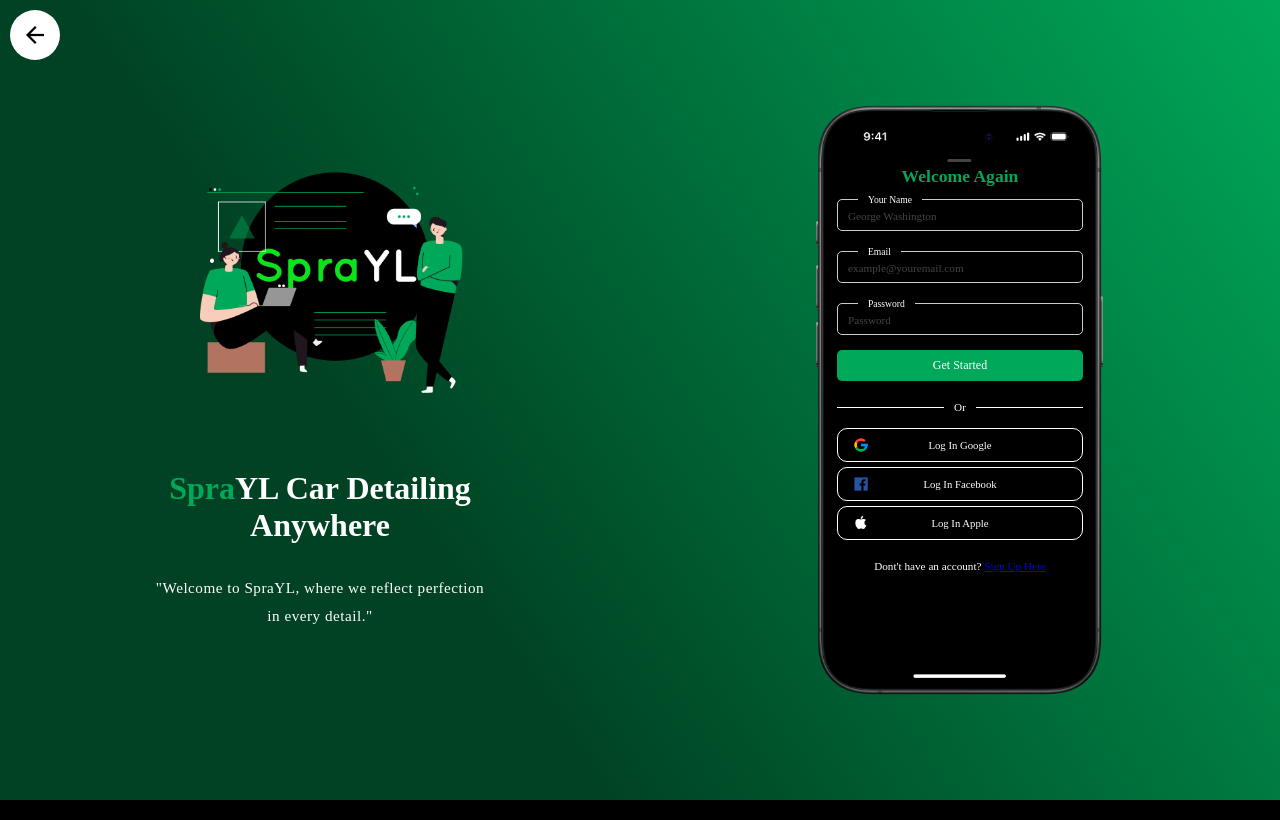
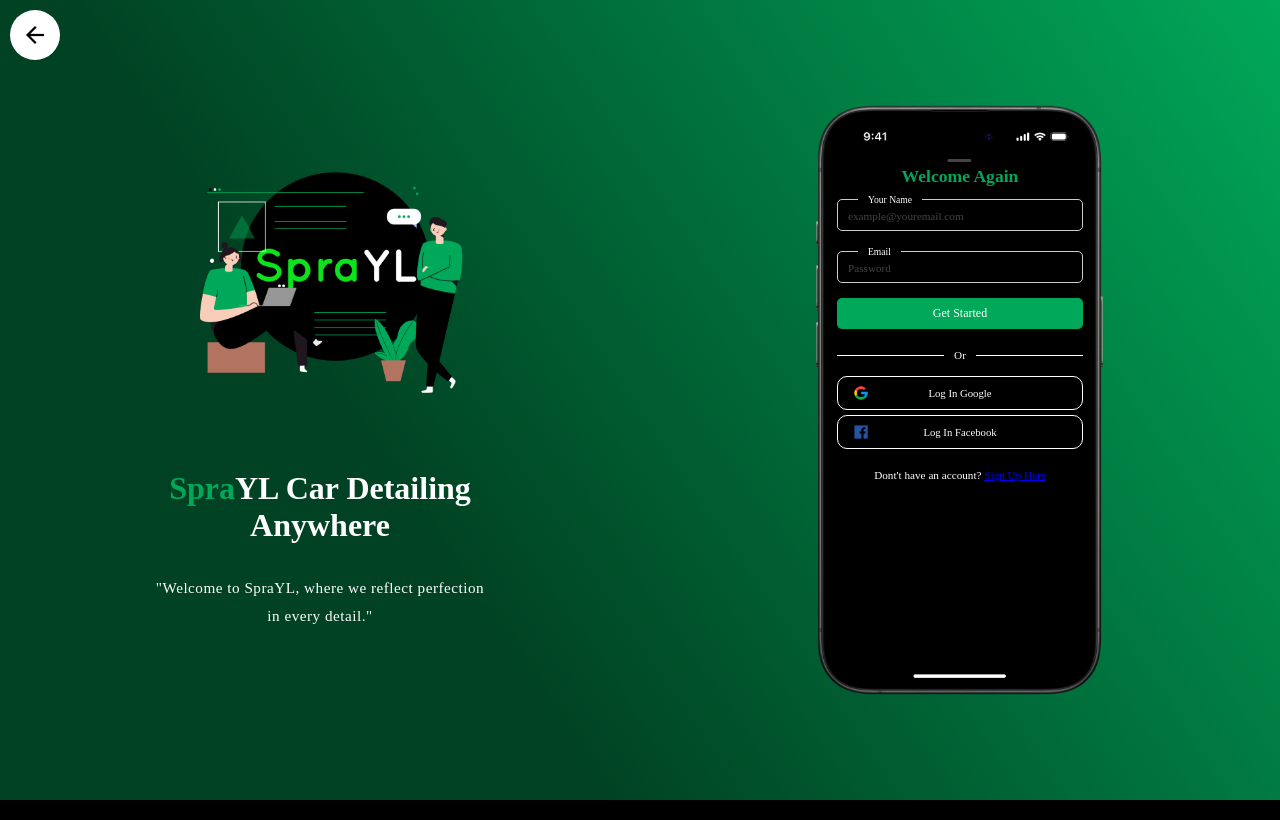
Before and after one commit to ZsaidEduardo/paginaweb, an Angular app in the folder frontend/: page /login in a window 1280 px wide. Built offline with nearby package versions, Linux system fonts and the light colour scheme.

Commit message:
se quito login de apple

```diff
--- a/frontend/src/app/component/login/login.component.html
+++ b/frontend/src/app/component/login/login.component.html
@@ -20,10 +20,10 @@
 
             <h3 class="login__titulo">Welcome Again</h3>
 
-            <fieldset class="login__fieldset">
+           <!--  <fieldset class="login__fieldset">
                 <legend>Your name</legend>
                 <input type="text" name="nombre" class="login__input" placeholder="George Washington" required>
-            </fieldset>
+            </fieldset> -->
 
             <fieldset class="login__fieldset">
                 <legend>Email</legend>
@@ -55,10 +55,10 @@
                 <span>Sign up with Facebook</span>
             </div>
 
-            <div class="login__alternativo">
+            <!-- <div class="login__alternativo">
                 <img src="assets/img/login_alternativo__apple.png" alt="">
                 <span>Sign up with Apple</span>
-            </div>
+            </div> -->
 
             <!------------------------->
             <span class="login__redireccionar">Dont't have an account? <a href="signup.html">Sign Up Here</a></span>
--- a/frontend/src/app/component/signup/signup.component.html
+++ b/frontend/src/app/component/signup/signup.component.html
@@ -35,7 +35,7 @@
 
             <fieldset class="login__fieldset">
                 <legend>Password</legend>
-                <input type="password" name="" class="login__input login__input--signup" placeholder="Password" required>
+                <input type="password" name="password" class="login__input login__input--signup" placeholder="Password" required>
             </fieldset >
 
             <input type="submit" name="" class="login__input login__input--signup " value="Get Started" required>
@@ -57,10 +57,10 @@
                 <span>Sign up with Facebook</span>
             </div>
 
-            <div class="login__alternativo">
+            <!-- <div class="login__alternativo">
                 <img src="assets/img/login_alternativo__apple.png" alt="">
                 <span>Sign up with Apple</span>
-            </div>
+            </div> -->
 
             <!------------------------->
             <span class="login__redireccionar">Already have an account? <a href="login.html">Login Here</a></span>
```
